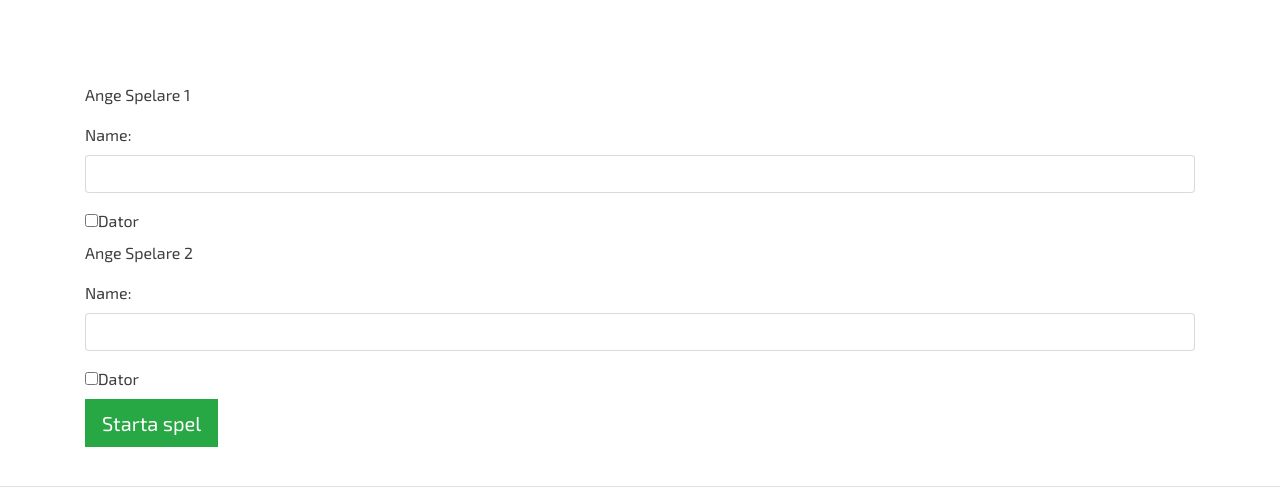
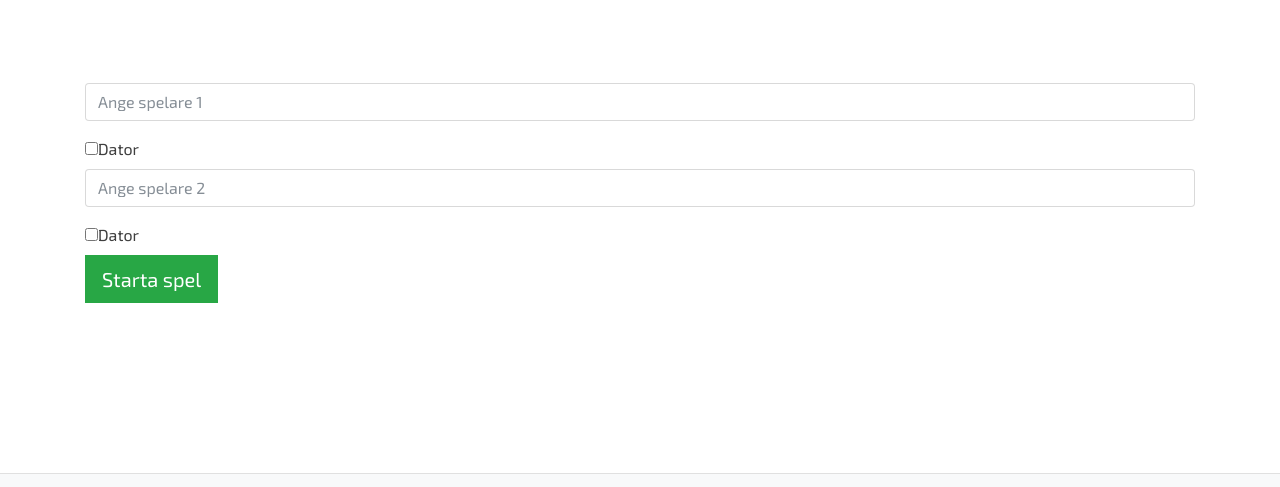
Before and after one commit to eclisauce/Gruppuppgift-team-e, a website: page www/play/index.html in a window 1280 px wide. Shown: the part 178-665 px from the top of the page. Drawn offline with nearby package versions, Linux system fonts and the light colour scheme.

Commit message:
Input-checkbox
Gör om lite i input fields

```diff
--- a/www/play/index.html
+++ b/www/play/index.html
@@ -31,13 +31,10 @@
     <main>
       <div class="container pt-5">
         <div id="myformhide"> <!-- this is the div that hides -->
-
           <div class="row playerone pt-5">
             <div class="col-12">
-                <p>Ange Spelare 1</p>
                 <div class="form-group">
-                  <label for="usr">Name:</label>
-                  <input type="text" class="form-control" id="usr">
+                  <input type="text" class="form-control" id="usr" placeholder="Ange spelare 1">
                 </div>
                 <label class="checkbox-inline"><input type="checkbox" value="">Dator</label>
             </div>
@@ -45,10 +42,8 @@
 
           <div class="row playertwo">
             <div class="col-12">
-              <p>Ange Spelare 2</p>
               <div class="form-group">
-                <label for="usr">Name:</label>
-                <input type="text" class="form-control" id="usr">
+                <input type="text" class="form-control" id="usr" placeholder="Ange spelare 2">
               </div>
               <label class="checkbox-inline"><input type="checkbox" value="">Dator</label>
             </div>
```
Also changed, not shown: www/css/css/style.min.css (added, +1 -0 lines).
